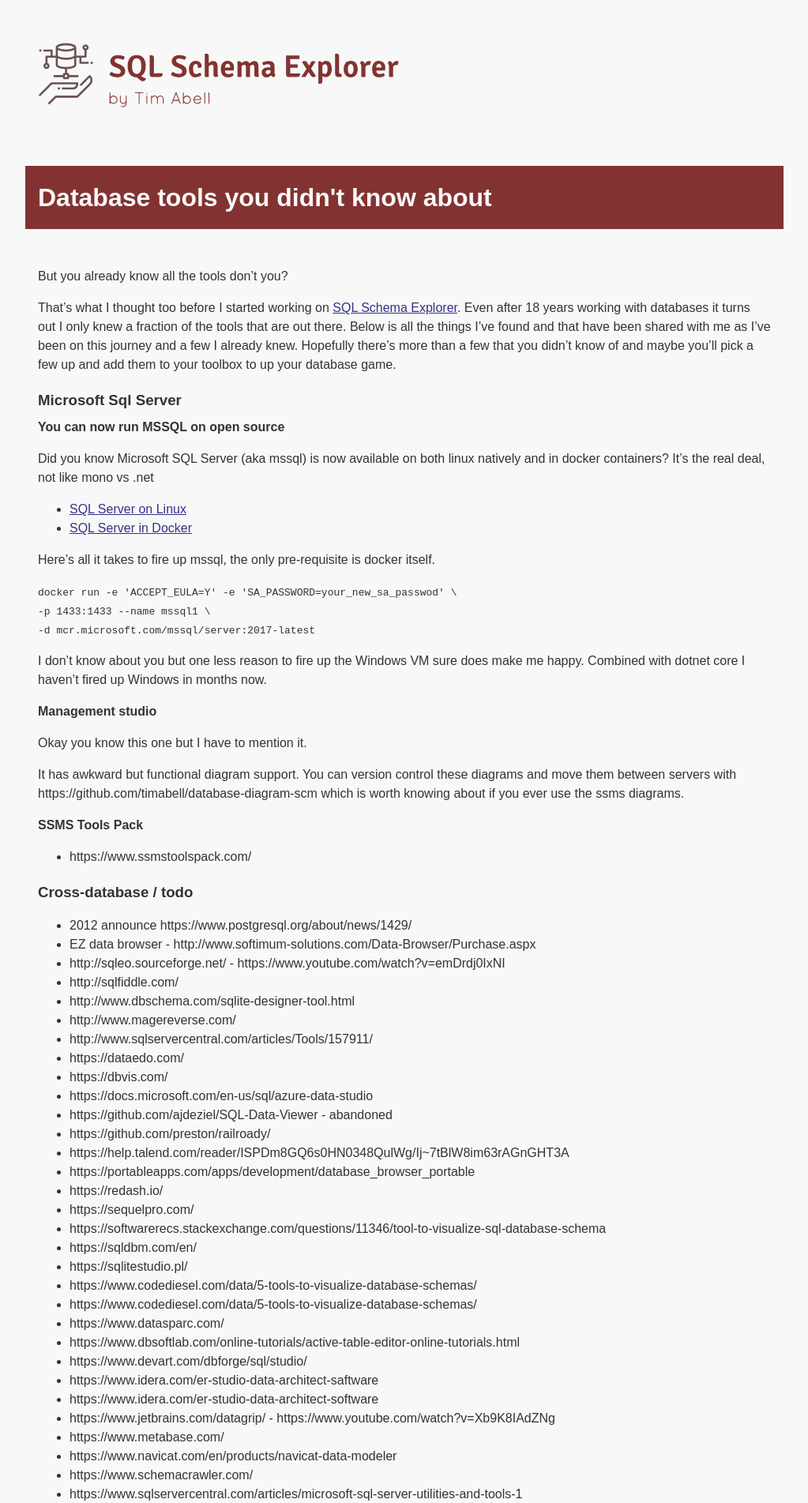
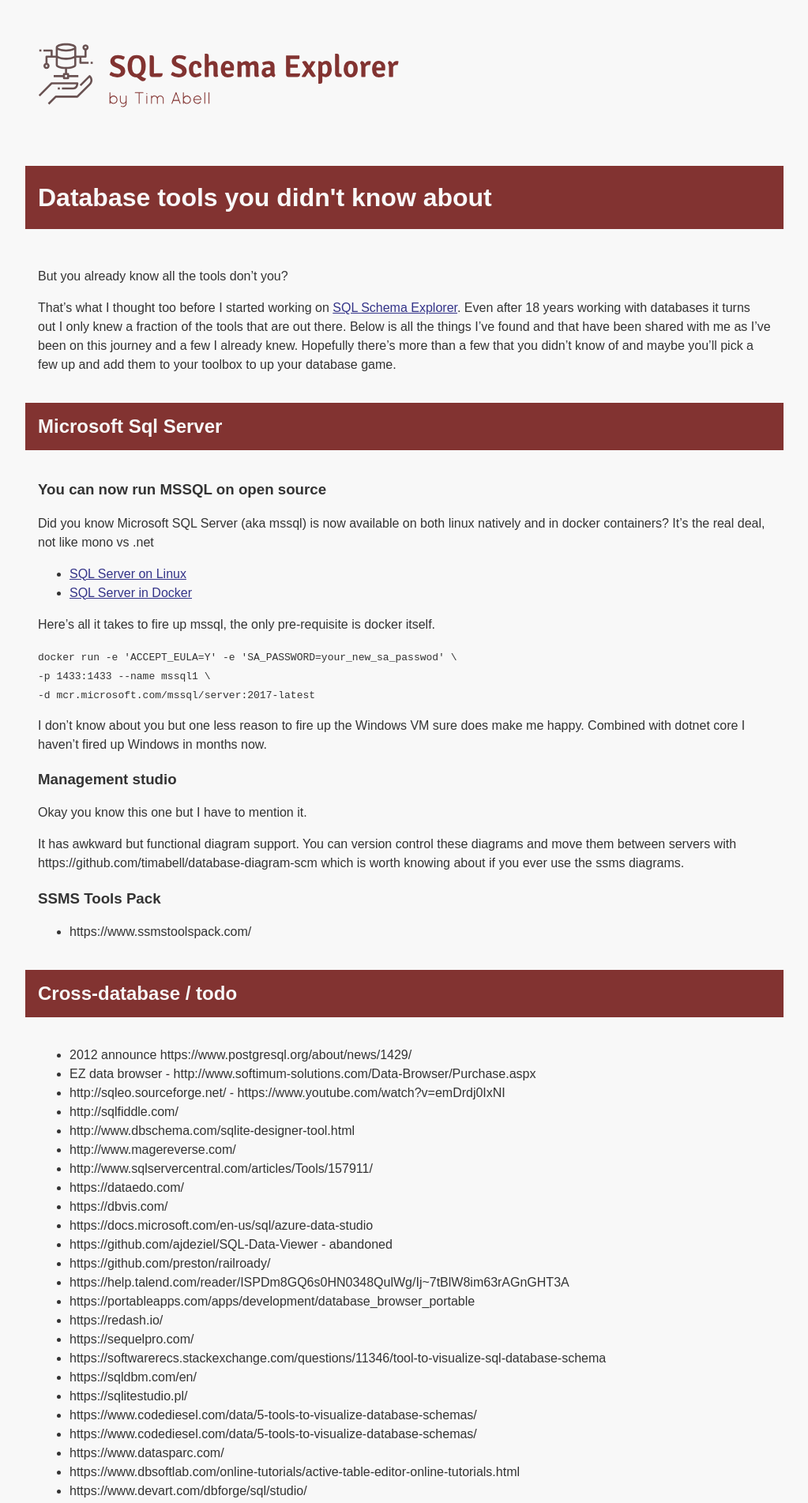
Before and after one commit to timabell/schema-explorer, a Jekyll site: the page built from _posts/2019-06-10-database-tools-you-didnt-know-about.md, in a window 1280 px wide. Shown: the top 1903 px of the page at 79% size, without its empty margins (128-1151 px from the left). Built offline with Jekyll 4.4.1, drawn with Linux system fonts in a browser that asks for light colours; nearby versions of some CDN libraries.

```diff
--- a/_posts/2019-06-10-database-tools-you-didnt-know-about.md
+++ b/_posts/2019-06-10-database-tools-you-didnt-know-about.md
@@ -15,9 +15,9 @@ been on this journey and a few I already knew. Hopefully there's more than a
 few that you didn't know of and maybe you'll pick a few up and add them to your
 toolbox to up your database game.
 
-### Microsoft Sql Server
+## Microsoft Sql Server
 
-#### You can now run MSSQL on open source
+### You can now run MSSQL on open source
 
 Did you know Microsoft SQL Server (aka mssql) is now available on both linux
 natively and in docker containers? It's the real deal, not like mono vs .net
@@ -35,7 +35,7 @@ I don't know about you but one less reason to fire up the Windows VM sure does
 make me happy. Combined with dotnet core I haven't fired up Windows in months
 now.
 
-#### Management studio
+### Management studio
 
 Okay you know this one but I have to mention it.
 
@@ -44,11 +44,11 @@ diagrams and move them between servers with
 https://github.com/timabell/database-diagram-scm which is worth knowing about
 if you ever use the ssms diagrams.
 
-#### SSMS Tools Pack
+### SSMS Tools Pack
 
 * https://www.ssmstoolspack.com/
 
-### Cross-database / todo
+## Cross-database / todo
 
 * 2012 announce https://www.postgresql.org/about/news/1429/
 * EZ data browser - http://www.softimum-solutions.com/Data-Browser/Purchase.aspx
@@ -85,14 +85,14 @@ if you ever use the ssms diagrams.
 * razorsql
 * redgate sql prompt
 
-### Places to find even more database tools
+## Places to find even more database tools
 
 * https://en.wikipedia.org/wiki/Comparison_of_database_tools
 * https://www.quora.com/How-do-I-generate-an-entity-relationship-diagram-for-a-SQLite-database-file?share=1
 * https://www.quora.com/What-are-some-good-online-database-schema-design-tool-with-larger-days-of-expiry
 * https://alternativeto.net/software/mysql-workbench/
 
-### The end
+## The end
 
 I hope you found at least a few you didn't know about and that they make your life better in some way. Please do tell me the story of how this helped you on [email](tim@schemaexplorer.io) or [twitter](https://twitter.com/tim_abell).
 Did I miss something? If you wish to improve this article please ping me a PR with additions here: https://github.com/timabell/sdv-website or just [email me](tim@schemaexplorer.io).
```
